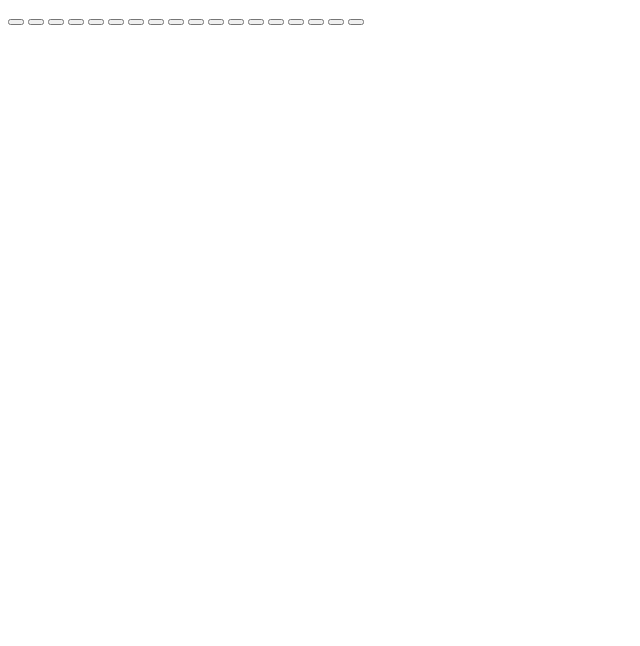
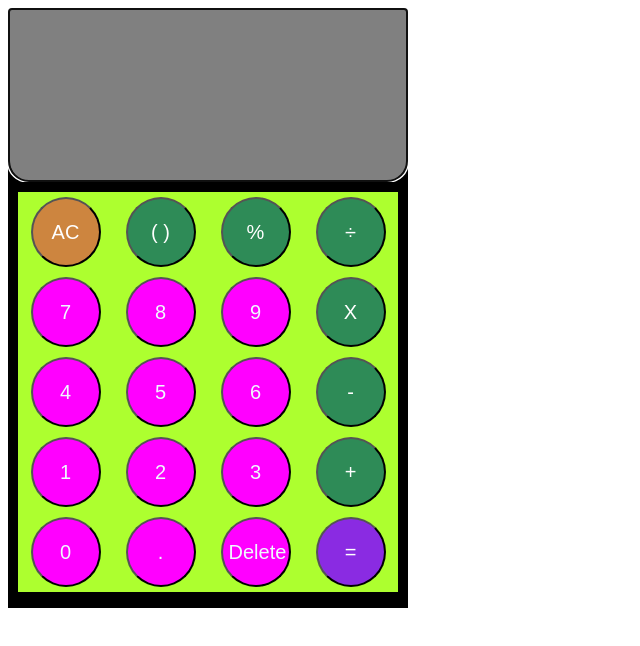
Before and after one commit to megafayray/Calculator, a plain HTML site: page index.html in a window 1280 px wide. Shown: the whole page, without its empty margins (0-640 px from the left). Drawn offline with Linux system fonts and the light colour scheme.

Commit message:
Create layout and preliminary style

```diff
--- a/index.html
+++ b/index.html
@@ -4,29 +4,42 @@
     <meta charset="UTF-8">
     <meta name="viewport" content="width=device-width, initial-scale=1.0">
     <title>On Screen Calculator</title>
+    <link rel = "stylesheet" href = "style.css">
 </head>
 <body>
     <div id = "container">
-        <div id="Screen"></div>
-        <div id="Keypad">
-            <button id="7"></button>
-            <button id="8"></button>
-            <button id="9"></button>
-            <button id="4"></button>
-            <button id="5"></button>
-            <button id="6"></button>
-            <button id="1"></button>
-            <button id="2"></button>
-            <button id="3"></button>
-            <button id="0"></button>
-            <button id="."></button>
-            <button id="Delete"></button>
-            <button id="bracket"></button>
-            <button id="Divide"></button>
-            <button id="Multiply"></button>
-            <button id="Minus"></button>
-            <button id="Plus"></button>
-            <button id="Equals"></button>
+        <input id="screen" autofocus> </input>
+        <div id="keypad">
+            <div id="rowzero">
+                <button id="delete">AC</button>
+                <button id="bracket">( )</button>
+                <button id="percentage">%</button>
+                <button id="Divide">÷</button>
+            </div>
+            <div id="rowone">
+                <button id="seven" class="numbers">7</button>
+                <button id="eight" class="numbers">8</button>
+                <button id="nine" class="numbers">9</button>
+                <button id="Multiply">X</button>
+            </div>
+            <div id="rowtwo">
+                <button id="four" class="numbers">4</button>
+                <button id="five" class="numbers">5</button>
+                <button id="six" class="numbers">6</button>
+                <button id="Minus">-</button>
+            </div>
+            <div id="rowthree">
+                <button id="one" class="numbers">1</button>
+                <button id="two" class="numbers">2</button>
+                <button id="three" class="numbers">3</button>
+                <button id="Plus">+</button>
+            </div>
+            <div id="rowfour">
+                <button id="zero" class="numbers">0</button>
+                <button id="." class="numbers">.</button>
+                <button id="Delete" class="numbers">Delete</button>
+                <button id="Equals">=</button>
+            </div>
         </div>
 
     </div>
--- a/style.css
+++ b/style.css
@@ -0,0 +1,82 @@
+#container {
+    width: 400px;
+    height: 600px;
+    background-color: black;
+    display: flex;
+    flex-direction: column;
+}
+
+#screen {
+    height: 150px;
+    width: auto;
+    background-color: grey;
+    color: white;
+    font-size: 60px;
+    text-align: right;
+    padding: 10px;
+    border-radius: 0 0 20px 20px;
+}
+
+input:focus {
+    caret-color: rgb(124, 68, 214);
+}
+
+#keypad {
+    padding: 10px;
+    display: flex;
+    flex-direction: column;
+    background-color: black;
+}
+
+#rowzero {
+    background-color: greenyellow;
+    display: flex;
+    justify-content: space-around;
+}
+
+#rowone {
+    background-color: greenyellow;
+    display: flex;
+    justify-content: space-around;
+}
+
+#rowtwo {
+    background-color: greenyellow;
+    display: flex;
+    justify-content: space-around;
+}
+
+#rowthree {
+    background-color: greenyellow;
+    display: flex;
+    justify-content: space-around;
+}
+
+#rowfour {
+    background-color: greenyellow;
+    display: flex;
+    justify-content: space-around;
+}
+
+button {
+    background-color: seagreen;
+    color: white;
+    font-size: 20px;
+    border-radius: 50%; /*Makes it a circle, along with same height and width*/
+    height: 70px;
+    width: 70px;
+    margin: 5px;
+}
+
+.numbers {
+    color: aliceblue;
+    background-color: fuchsia;
+}
+
+#delete {
+    background-color: peru;
+}
+
+#Equals {
+    background-color: blueviolet;
+}
```
